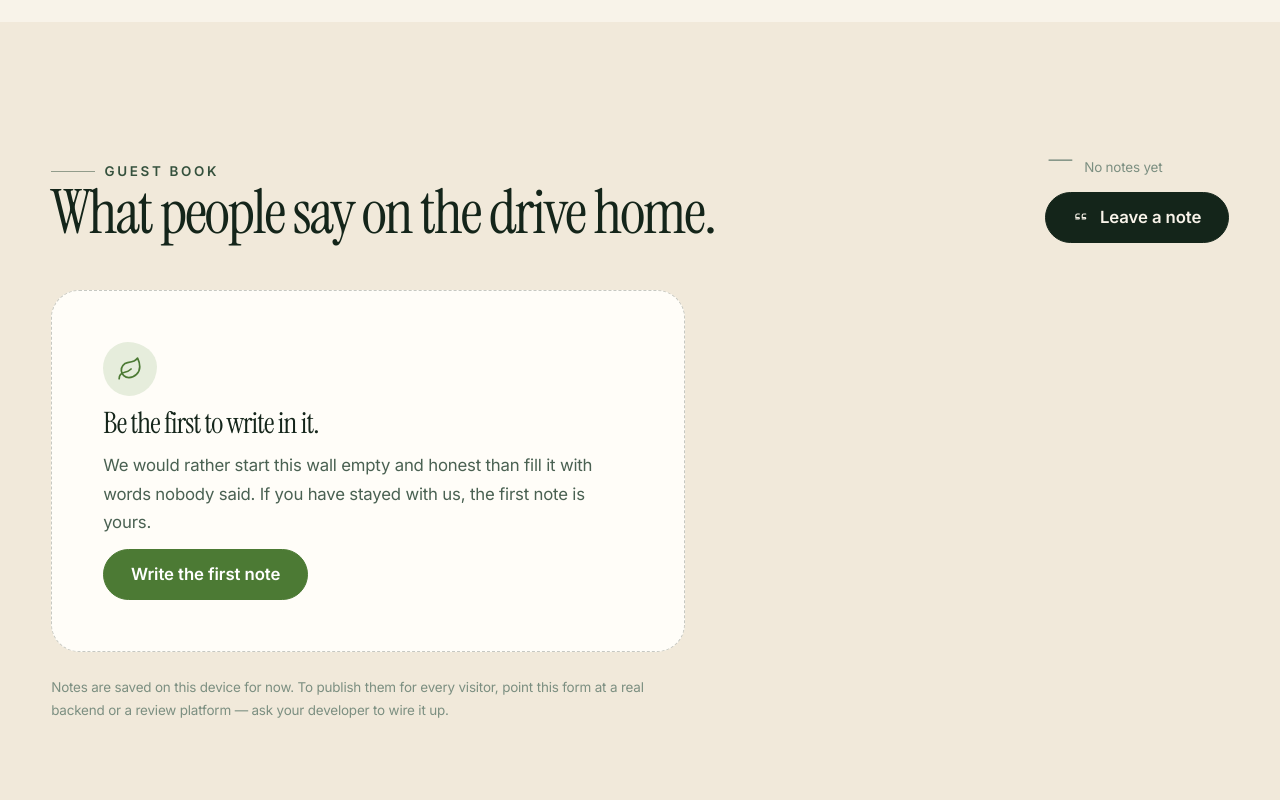
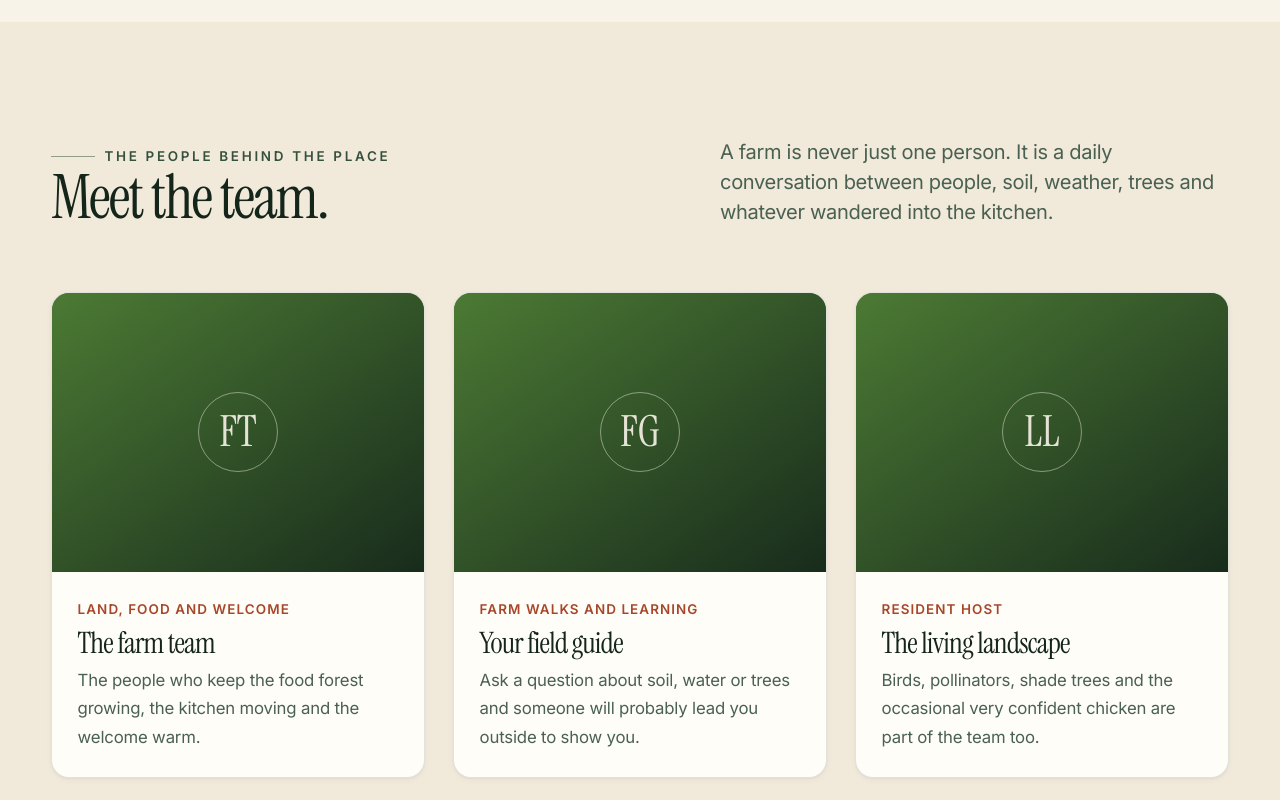
Before and after one commit to deepakppatil/nimbonifarm, a React (Vite) app: page / in a window 1280 px wide. Shown: the part 8060-8860 px from the top of the page. Built offline with nearby package versions, Linux system fonts and the light colour scheme.

Commit message:
Team and review incorporated

```diff
--- a/src/App.jsx
+++ b/src/App.jsx
@@ -6,6 +6,7 @@ import Story from './components/Story.jsx'
 import Experiences from './components/Experiences.jsx'
 import Forest from './components/Forest.jsx'
 import Gallery from './components/Gallery.jsx'
+import Team from './components/Team.jsx'
 import Voices from './components/Voices.jsx'
 import Booking from './components/Booking.jsx'
 import Faq from './components/Faq.jsx'
@@ -32,6 +33,7 @@ export default function App() {
         <Experiences onChoose={choose} />
         <Forest />
         <Gallery />
+        <Team />
         <Voices />
         <Booking intent={intent} onIntentHandled={clearIntent} />
         <Visit />
--- /dev/null
+++ b/src/components/Team.jsx
@@ -0,0 +1,40 @@
+import Reveal from './Reveal.jsx'
+import { TEAM } from '../data/site.js'
+
+export default function Team() {
+  return (
+    <section id="team" className="section team" aria-labelledby="team-title">
+      <div className="container">
+        <div className="sec-head sec-head--split">
+          <Reveal>
+            <p className="eyebrow">The people behind the place</p>
+            <h2 id="team-title" className="sec-head__title">
+              Meet the team.
+            </h2>
+          </Reveal>
+          <Reveal delay={100}>
+            <p className="lede">
+              A farm is never just one person. It is a daily conversation between people, soil,
+              weather, trees and whatever wandered into the kitchen.
+            </p>
+          </Reveal>
+        </div>
+
+        <ul className="team__grid" role="list">
+          {TEAM.map((member, i) => (
+            <Reveal as="li" key={member.name} delay={i * 90} className="team-card">
+              <div className="team-card__portrait" aria-label={`${member.name} placeholder portrait`}>
+                <span>{member.initials}</span>
+              </div>
+              <div className="team-card__body">
+                <p className="team-card__role">{member.role}</p>
+                <h3>{member.name}</h3>
+                <p>{member.note}</p>
+              </div>
+            </Reveal>
+          ))}
+        </ul>
+      </div>
+    </section>
+  )
+}
--- a/src/components/Voices.jsx
+++ b/src/components/Voices.jsx
@@ -1,6 +1,7 @@
 import { useEffect, useState } from 'react'
 import Reveal from './Reveal.jsx'
 import { Icon } from './Icons.jsx'
+import { TESTIMONIALS } from '../data/site.js'
 
 const KEY = 'nimboni-feedback-v2'
 const STARS = [1, 2, 3, 4, 5]
@@ -32,7 +33,7 @@ export default function Voices() {
   const [saving, setSaving] = useState(false)
 
   // Read after mount so localStorage never blocks the first paint.
-  useEffect(() => setList(read()), [])
+  useEffect(() => setList([...TESTIMONIALS, ...read()]), [])
 
   const submit = (e) => {
     e.preventDefault()
@@ -62,13 +63,13 @@ export default function Voices() {
     : null
 
   return (
-    <section id="voices" className="section section--paper-2 voices" aria-labelledby="voices-title">
+    <section id="testimonials" className="section section--paper-2 voices" aria-labelledby="voices-title">
       <div className="container">
         <div className="voices__head">
           <Reveal>
-            <p className="eyebrow">Guest book</p>
+            <p className="eyebrow">Testimonials</p>
             <h2 id="voices-title" className="sec-head__title">
-              What people say on the drive home.
+              What people say after the farm.
             </h2>
           </Reveal>
 
@@ -89,7 +90,7 @@ export default function Voices() {
             )}
             <button type="button" className="btn btn--ink" onClick={() => setOpen((v) => !v)}>
               <Icon name="quote" size={17} />
-              {open ? 'Close the book' : 'Leave a note'}
+              {open ? 'Close the form' : 'Share your experience'}
             </button>
           </Reveal>
         </div>
@@ -166,13 +167,13 @@ export default function Voices() {
             <span className="voices__empty-mark" aria-hidden="true">
               <Icon name="leaf" size={26} />
             </span>
-            <h3>Be the first to write in it.</h3>
+            <h3>Be the next voice in it.</h3>
             <p>
-              We would rather start this wall empty and honest than fill it with words nobody
-              said. If you have stayed with us, the first note is yours.
+              If you have stayed or learnt with us, tell future guests what surprised you, what
+              you learnt and what you would happily do all over again.
             </p>
             <button type="button" className="btn btn--leaf" onClick={() => setOpen(true)}>
-              Write the first note
+              Share your experience
             </button>
           </Reveal>
         ) : (
@@ -213,8 +214,8 @@ export default function Voices() {
         )}
 
         <p className="voices__disclaimer">
-          Notes are saved on this device for now. To publish them for every visitor, point this
-          form at a real backend or a review platform — ask your developer to wire it up.
+          Notes are saved on this device for now. To publish them for every visitor, connect this
+          form to a real backend or review platform.
         </p>
       </div>
     </section>
--- a/src/data/site.js
+++ b/src/data/site.js
@@ -229,6 +229,41 @@ export const GROUP_ENQUIRY = {
 }
 
 /* ------------------------------------------------------------------ */
+/* People and testimonials                                             */
+/* ------------------------------------------------------------------ */
+
+export const TEAM = [
+  {
+    name: 'The farm team',
+    role: 'Land, food and welcome',
+    note: 'The people who keep the food forest growing, the kitchen moving and the welcome warm.',
+    initials: 'FT',
+  },
+  {
+    name: 'Your field guide',
+    role: 'Farm walks and learning',
+    note: 'Ask a question about soil, water or trees and someone will probably lead you outside to show you.',
+    initials: 'FG',
+  },
+  {
+    name: 'The living landscape',
+    role: 'Resident host',
+    note: 'Birds, pollinators, shade trees and the occasional very confident chicken are part of the team too.',
+    initials: 'LL',
+  },
+]
+
+export const TESTIMONIALS = [
+  {
+    id: 'first-visit',
+    name: 'Your story could be here',
+    rating: 5,
+    message: 'We are opening this space for the first guests and learners who want to share what the farm felt like in their own words.',
+    date: '2026-01-01T00:00:00.000Z',
+  },
+]
+
+/* ------------------------------------------------------------------ */
 /* Food forest                                                         */
 /* ------------------------------------------------------------------ */
 
--- a/src/styles/sections.css
+++ b/src/styles/sections.css
@@ -1402,7 +1402,97 @@
 }
 
 /* ---------------------------------------------------------------
-   Voices
+   Team
+   --------------------------------------------------------------- */
+
+.team {
+  background: var(--paper-2);
+}
+
+.team__grid {
+  display: grid;
+  grid-template-columns: repeat(3, minmax(0, 1fr));
+  gap: clamp(1rem, 2.2vw, 1.75rem);
+}
+
+.team-card {
+  overflow: hidden;
+  background: var(--paper-card);
+  border: 1px solid var(--line);
+  border-radius: var(--r-lg);
+  box-shadow: var(--sh-1);
+  transition: transform var(--t-base) var(--e-out), box-shadow var(--t-base);
+}
+
+.team-card:hover {
+  transform: translateY(-5px);
+  box-shadow: var(--sh-2);
+}
+
+.team-card__portrait {
+  display: grid;
+  place-items: center;
+  aspect-ratio: 4 / 3;
+  background:
+    linear-gradient(145deg, rgba(76, 122, 52, 0.82), rgba(20, 37, 26, 0.92)),
+    var(--leaf);
+  color: rgba(248, 243, 233, 0.9);
+}
+
+.team-card__portrait span {
+  display: grid;
+  place-items: center;
+  width: 5rem;
+  height: 5rem;
+  border: 1px solid rgba(248, 243, 233, 0.45);
+  border-radius: 50%;
+  font-family: var(--font-display);
+  font-size: var(--step-3);
+}
+
+.team-card__body {
+  display: grid;
+  gap: 0.45rem;
+  padding: clamp(1.15rem, 2.2vw, 1.6rem);
+}
+
+.team-card__role {
+  color: var(--clay-2);
+  font-size: var(--step--1);
+  font-weight: 600;
+  letter-spacing: 0.08em;
+  text-transform: uppercase;
+}
+
+.team-card h3 {
+  font-family: var(--font-display);
+  font-size: var(--step-2);
+  font-weight: 400;
+  line-height: 1.05;
+}
+
+.team-card__body > p:last-child {
+  color: var(--text-soft);
+}
+
+@media (max-width: 700px) {
+  .team__grid {
+    grid-template-columns: 1fr;
+  }
+
+  .team-card {
+    display: grid;
+    grid-template-columns: minmax(110px, 0.7fr) minmax(0, 1.3fr);
+  }
+
+  .team-card__portrait {
+    aspect-ratio: auto;
+    min-height: 100%;
+  }
+}
+
+/* ---------------------------------------------------------------
+   Voices / Testimonials
    --------------------------------------------------------------- */
 
 .voices__head {
```
Also changed, not shown: 5 other files (tests, documents, lock files or other folders).
